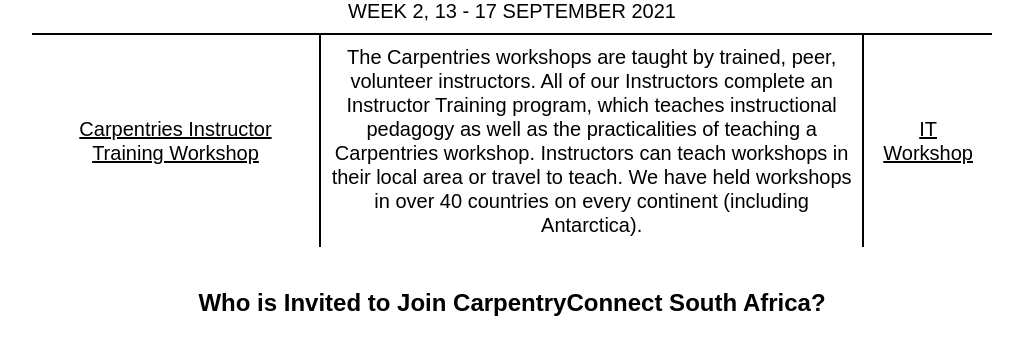
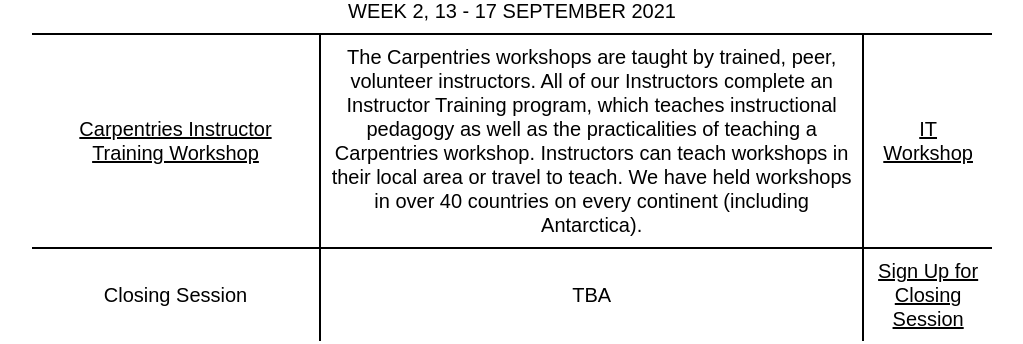
Before and after one commit to CarpentryConnect/za.carpentryconnect.org, a Jekyll site: the page built from index.html, in a window 1280 px wide and 900 px high, scrolled down 1883 px, cut to the strip 0-344 px from the top of the window. Shown: the whole strip, without its empty margins (128-1151 px from the left). Built offline with Jekyll 4.4.1, drawn with Linux system fonts in a browser that asks for light colours.

Commit message:
add closing session blurb

```diff
--- a/index.html
+++ b/index.html
@@ -52,6 +52,11 @@
           <td ><a href="https://carpentries.org/become-instructor/" target="_blank">Carpentries Instructor Training Workshop</a></td>
           <td >The Carpentries workshops are taught by trained, peer, volunteer instructors. All of our Instructors complete an Instructor Training program, which teaches instructional pedagogy as well as the practicalities of teaching a Carpentries workshop. Instructors can teach workshops in their local area or travel to teach. We have held workshops in over 40 countries on every continent (including Antarctica).</td>
           <td ><a href = "https://nwu-eresearch.github.io/2021-09-13-ttt-CarpentryConnect/">IT Workshop </a></td>
+        </tr>
+        <tr>
+          <td >Closing Session</td>
+          <td > TBA </td>
+          <td ><a href = "#">Sign Up for Closing Session</a></td>
         </tr>
       </tbody>
     </table>
```
